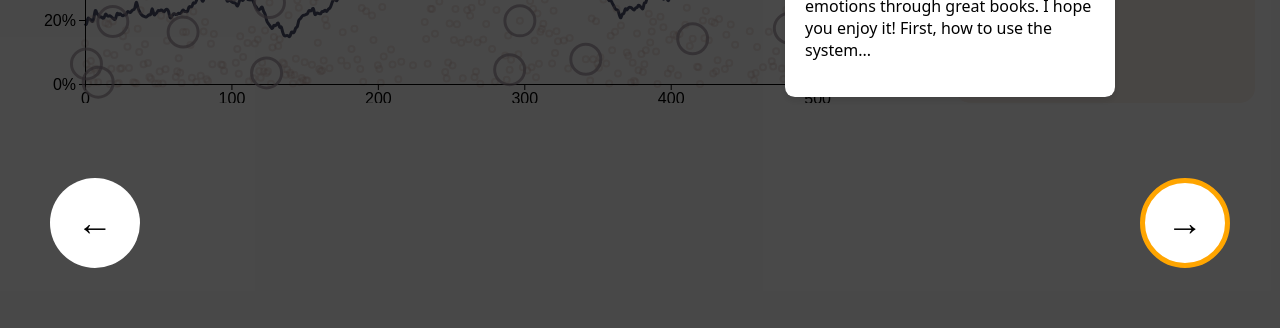
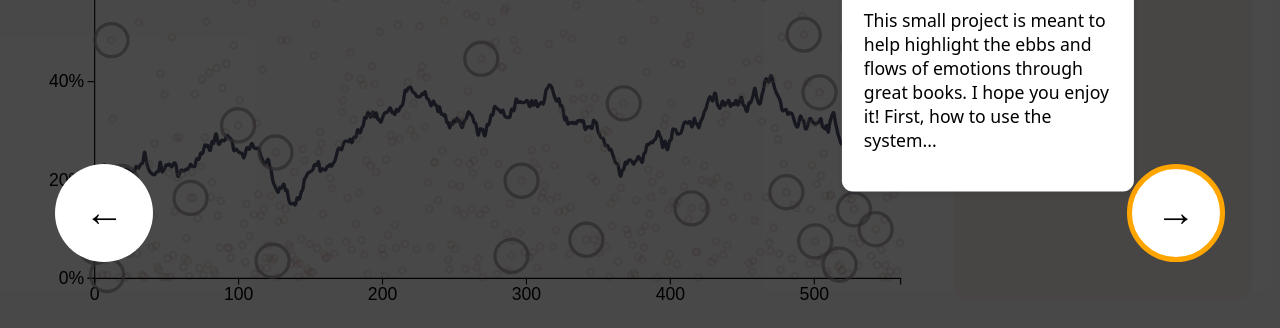
Before and after one commit to trdougherty/literary_analysis, a website: page public/index.html in a window 1280 px wide. Shown: the part 472-800 px from the top of the page. Drawn offline with nearby package versions, Linux system fonts and the light colour scheme.

Commit message:
updating vis

```diff
--- a/public/script.js
+++ b/public/script.js
@@ -17,10 +17,10 @@ function highlightElement(element) {
     overlay.style.left = `${rect.left + window.scrollX - buffer}px`; // Position left of the element with buffer
 }
 
-function positionPopup(x, y) {
+function positionPopup(position) {
     const popup = document.querySelector('.popup');
-    popup.style.left = x + 'px';
-    popup.style.top = y + 'px';
+    popup.style.top = position.top;
+    popup.style.left = position.left;
 }
 
 document.addEventListener('DOMContentLoaded', function () {
@@ -36,71 +36,61 @@ document.addEventListener('DOMContentLoaded', function () {
             title: 'Peaks and Valleys of Literary Emotion',
             content: 'This small project is meant to help highlight the ebbs and flows of emotions through great books. I hope you enjoy it! First, how to use the system...',
             selector: '.nextButton', // Selects the div with class 'controls'
-            x: 950,
-            y: 400
+            position: { top: '50vh', left: '70vw' } // Example of using viewport units
         },
         {
             title: 'Control Panel',
             content: 'This section is the main way you can interact with this system.',
             selector: '.controls', // Selects the div with class 'controls'
-            x: 800,
-            y: 200
+            position: { top: '50vh', left: '70vw' } // Example of using viewport units
         },
         {
             title: 'Book Selection',
             content: 'The dropdown menu here has some precomputed books available for analysis.',
             selector: '#dataset', // Selects the element with id 'dataset'
-            x: 800,
-            y: 170
+            position: { top: '50vh', left: '70vw' } // Example of using viewport units
         },
         {
             title: 'Concept Selection',
             content: 'By selecting a concept, the graph will update to show you the progression of the concept through the book.',
             selector: '#term', // Selects the element with id 'term'
-            x: 400,
-            y: 130
+            position: { top: '50vh', left: '70vw' } // Example of using viewport units
         },
         {
             title: 'Moving Average',
             content: 'The dark line on the graph represents a moving average of emotion in the surrounding sections. By increasing or decreasing this slider, you can zoom in on local trends or smooth out macroscopic patterns.',
             selector: '#mySlider', // Selects the element with id 'mySlider'
-            x: 500,
-            y: 400
+            position: { top: '50vh', left: '70vw' } // Example of using viewport units
         },
         {
             title: 'Moving Average Plot',
             content: 'With less smoothing, extreme values are more visible. Peaks and valleys are more pronounced, indicating that the concept is more prominent in those sections. Greater smoothing shows long term trends, and is useful for seeing how the concept changes over the course of the book.',
             selector: '.moving-average', // Selects the element with id 'mySlider'
-            x: 900,
-            y: 400
+            position: { top: '50vh', left: '70vw' } // Example of using viewport units
         },
         {
             title: 'Interacting with the Graph',
             content: 'The graph is filled with little dots, each of which represent how the section scored for the emotion. The sections with larger circles around them have an automatic summary associated with them, which can be seen by hovering over the circle.',
             selector: '#chart', // Selects the element with id 'mySlider'
-            x: 1000,
-            y: 800
+            position: { top: '50vh', left: '70vw' } // Example of using viewport units
         },
         {
             title: 'Section Summaries',
             content: 'When hovering over a dot, this section will populate with a brief summary of the contents in this section.',
             selector: '#infoText', // Selects the element with id 'mySlider'
-            x: 1400,
-            y: 400
+            position: { top: '50vh', left: '70vw' } // Example of using viewport units
         },
         {
             title: 'Book Information',
             content: 'For the book selected, some information about the book is presented in this section, including a famous quote from the book.',
             selector: '#infoBox', // Selects the element with id 'mySlider'
-            x: 1700,
-            y: 350
+            position: { top: '50vh', left: '70vw' } // Example of using viewport units
         },
         {
             title: 'Additional Information',
             content: 'For links to the project Github, information about me, and motivation for the project, click this icon.',
             selector: '.info-icon-container', // Selects the element with id 'mySlider'
-            x: 1700,
-            y: 150
+            position: { top: '50vh', left: '70vw' } // Example of using viewport units
         }
     ];
 
@@ -125,7 +115,7 @@ document.addEventListener('DOMContentLoaded', function () {
                 }
             }
             // Position the popup based on the current step's coordinates
-            positionPopup(currentStep.x, currentStep.y);
+            positionPopup(currentStep.position);
         } else {
             // Hide the popup and overlay when there are no more steps
             document.querySelector('.overlay-container').style.display = 'none';
--- a/public/styles.css
+++ b/public/styles.css
@@ -2,6 +2,7 @@ body,
 html {
     height: 100%;
     margin: 0;
+    zoom: 105%;
     font-family: Arial, sans-serif;
     background-color: #f4f4f4;
     font-family: ui-sans-serif, system-ui, -apple-system, BlinkMacSystemFont, Segoe UI, Roboto, Helvetica Neue, Arial, Noto Sans, sans-serif, "Apple Color Emoji", "Segoe UI Emoji", "Segoe UI Symbol", "Noto Color Emoji";
@@ -12,7 +13,7 @@ html {
     display: grid;
     grid-template-columns: 3fr 1fr;
     /* 3:1 ratio for the left and right columns */
-    height: 75vh;
+    height: 100%;
     /* Full viewport height */
     padding: 25px;
     gap: 30px;
```
